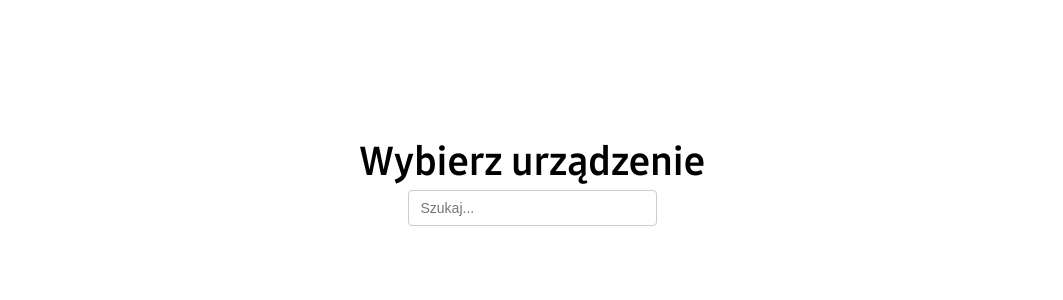
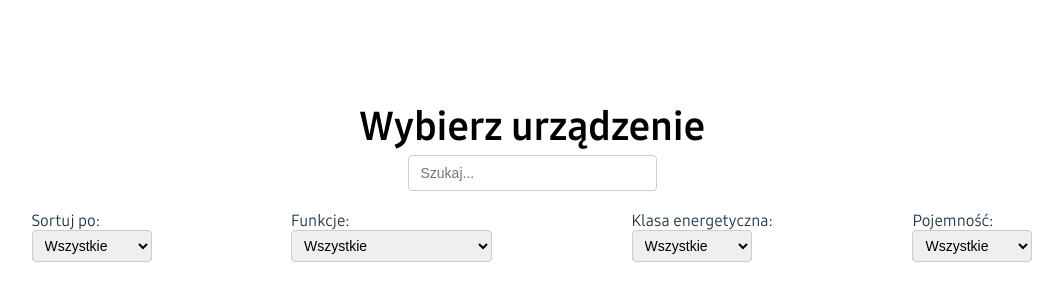
Before and after one commit to ferdek007/cheil-dev-task, a React (Vite) app: page / in a window 1280 px wide. Shown: the part 210-510 px from the top of the page, without its empty margins (108-1171 px from the left). Built offline with nearby package versions, Linux system fonts and the light colour scheme.

Commit message:
added filters bar

```diff
--- a/src/App.tsx
+++ b/src/App.tsx
@@ -4,14 +4,15 @@ import { type Product } from './types/types'
 import './App.css'
 import { Header } from './components/Header/Header'
 import { SearchBar } from './components/SearchBar/SearchBar'
+import { FiltersBar } from './components/FiltersBar/FiltersBar'
 
 export const App = () => {
   const [search, setSearch] = useState('')
   const [filters, setFilters] = useState({
-    sortBy: 'all',
-    functions: 'all',
-    energyClass: 'all',
-    volume: 'all',
+    sortBy: 'Wszystkie',
+    functions: 'Wszystkie',
+    energyClass: 'Wszystkie',
+    volume: 'Wszystkie',
   })
   const [selectedProducts, setSelectedProducts] = useState<number[]>([])
 
@@ -19,6 +20,7 @@ export const App = () => {
     <>
       <Header />
       <SearchBar search={search} setSearch={setSearch} />
+      <FiltersBar filters={filters} setFilters={setFilters} />
     </>
   )
 }
--- /dev/null
+++ b/src/components/FiltersBar/FiltersBar.css
@@ -0,0 +1,13 @@
+.filters-container {
+    display: flex;
+    justify-content: space-evenly;
+    margin-bottom: 20px;
+}
+
+.filters-container select {
+    padding: 6px 8px;
+    font-size: 14px;
+    border-radius: 4px;
+    border: 1px solid #ccc;
+    min-width: 120px;
+}
--- /dev/null
+++ b/src/components/FiltersBar/FiltersBar.tsx
@@ -0,0 +1,97 @@
+import './FiltersBar.css'
+
+interface Props {
+    filters: {
+        sortBy: string;
+        functions: string;
+        energyClass: string;
+        volume: string;
+    };
+    setFilters: React.Dispatch<
+        React.SetStateAction<{
+            sortBy: string;
+            functions: string;
+            energyClass: string;
+            volume: string;
+        }>
+    >;
+}
+
+const FILTER_OPTIONS = {
+    sortBy: ['Wszystkie', 'Cena', 'Pojemność'],
+    functions: [
+        'Wszystkie',
+        'Drzwi AddWash',
+        'Panel AI Control',
+        'Silnik inwerterowy',
+        'Wyświetlacz elektroniczny',
+    ],
+    energyClass: ['Wszystkie', 'A', 'B', 'C', 'D', 'E', 'F'],
+    volume: ['Wszystkie', '9kg', '8kg', '10.5kg'],
+};
+
+export const FiltersBar = ({ filters, setFilters }: Props) => {
+    return (
+        <div className="filters-container">
+            <div>
+                <label htmlFor='sort-by-select'>Sortuj po:</label>
+                <br />
+                <select id='sort-by-select'
+                    value={filters.sortBy}
+                    onChange={(e) => setFilters((f) => ({ ...f, sortBy: e.target.value }))}
+                >
+                    {FILTER_OPTIONS.sortBy.map((opt) => (
+                        <option key={opt} value={opt}>
+                            {opt}
+                        </option>
+                    ))}
+                </select>
+            </div>
+
+            <div>
+                <label htmlFor='functions-select'>Funkcje:</label>
+                <br />
+                <select id='functions-select'
+                    value={filters.functions}
+                    onChange={(e) => setFilters((f) => ({ ...f, functions: e.target.value }))}
+                >
+                    {FILTER_OPTIONS.functions.map((opt) => (
+                        <option key={opt} value={opt}>
+                            {opt === 'Wszystkie' ? 'Wszystkie' : opt}
+                        </option>
+                    ))}
+                </select>
+            </div>
+
+            <div>
+                <label htmlFor='energy-class-select'>Klasa energetyczna:</label>
+                <br />
+                <select id='energy-class-select'
+                    value={filters.energyClass}
+                    onChange={(e) => setFilters((f) => ({ ...f, energyClass: e.target.value }))}
+                >
+                    {FILTER_OPTIONS.energyClass.map((opt) => (
+                        <option key={opt} value={opt}>
+                            {opt}
+                        </option>
+                    ))}
+                </select>
+            </div>
+
+            <div>
+                <label htmlFor='volume-select'>Pojemność:</label>
+                <br />
+                <select id='volume-select'
+                    value={filters.volume}
+                    onChange={(e) => setFilters((f) => ({ ...f, volume: e.target.value }))}
+                >
+                    {FILTER_OPTIONS.volume.map((opt) => (
+                        <option key={opt} value={opt}>
+                            {opt}
+                        </option>
+                    ))}
+                </select>
+            </div>
+        </div >
+    );
+};
```
